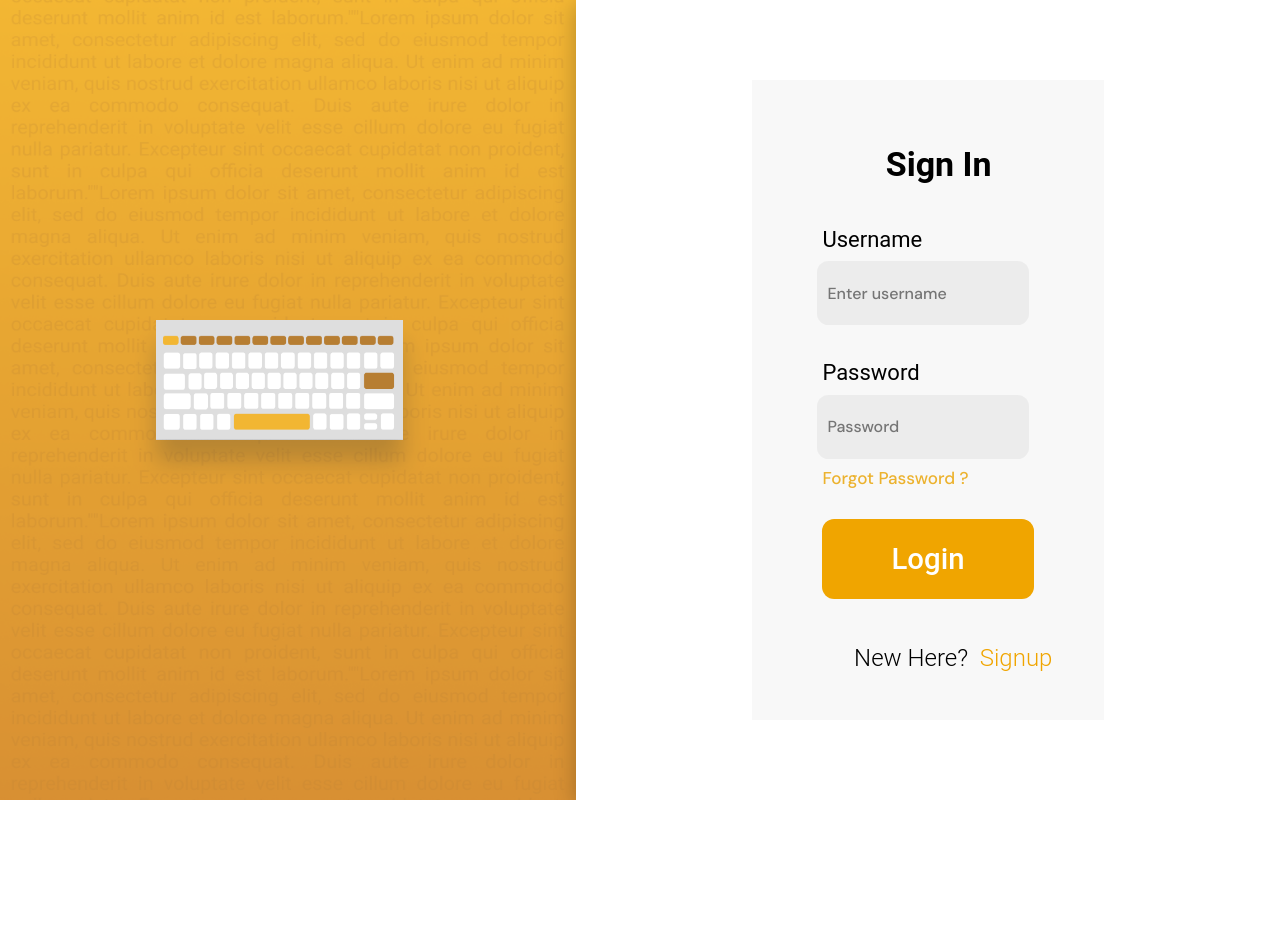
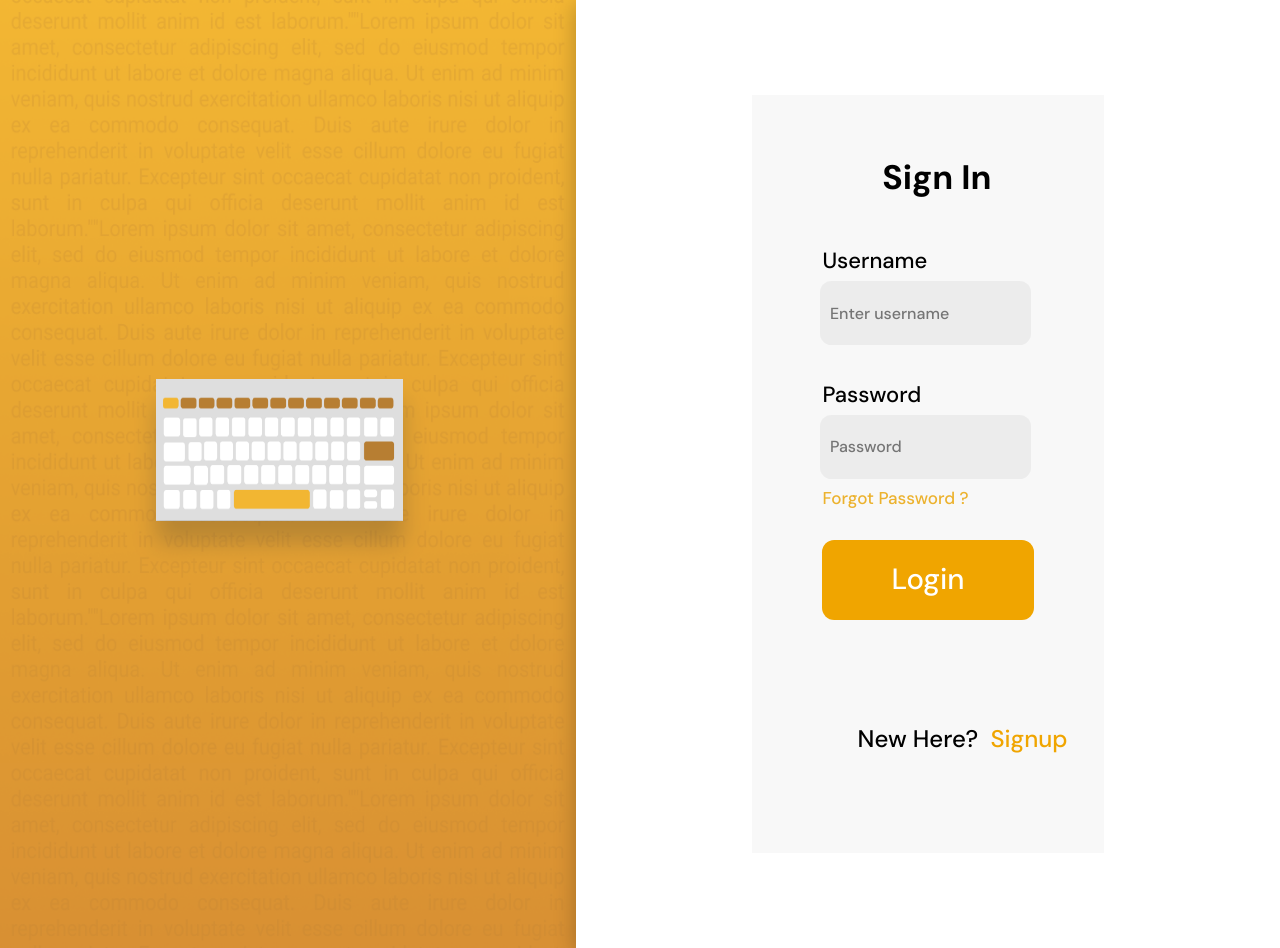
Before and after one commit to typeforslack/frontend, a React (Create React App) app: page /login in a window 1280 px wide. Before the commit the page ends 800 px from the top, so only its background shows below. Built offline with nearby package versions, Linux system fonts and the light colour scheme.

Commit message:
Modified css

```diff
--- a/src/components/loginSignup/login.jsx
+++ b/src/components/loginSignup/login.jsx
@@ -93,6 +93,7 @@ export default class Login extends Component {
           <div className="formBox">
             <div className="signin">Sign In </div>
             <form className="form" onSubmit={this.submitForm}>
+              <div className="detailsdiv">
                 <label className="label">Username</label>
                 <br></br>
 
@@ -107,8 +108,8 @@ export default class Login extends Component {
                     {this.state.errors.username}
                   </h6>
                 }
-
-              <div style={{ marginTop: '10%' }}>
+              </div>
+              <div className="detailsdiv" style={{ marginTop: '10%' }}>
                 <label className="label">Password</label>
 
                 <br></br>
@@ -125,7 +126,8 @@ export default class Login extends Component {
                   </h6>
                 }
               </div>
-              <span className="forgotpwd">Forgot Password ?</span>
+              <div className="forgotpwd">Forgot Password ?</div>
+
               <button className="loginBtn" type="submit">
                 Login
               </button>
--- a/src/components/loginSignup/loginsignup.css
+++ b/src/components/loginSignup/loginsignup.css
@@ -14,6 +14,7 @@
   top: 0px;
   background: linear-gradient(180deg, #f0a500 0%, #cf7500 100%);
   opacity: 0.8;
+  min-height: 948px;
 }
 
 .backgroundImg {
@@ -30,7 +31,6 @@
   background: #d6d6d6;
   box-shadow: 0px 22.4801px 22.4801px rgba(0, 0, 0, 0.25);
 }
-
 .formDetails {
   position: absolute;
   width: 55%;
@@ -39,31 +39,128 @@
   top: 0px;
   background: #ffffff;
   box-shadow: 0px 4.89691px 20.4038px rgba(0, 0, 0, 0.25);
+  min-height: 948px;
 }
 
-.signupBox {
+.formBox {
+  text-align: center;
   width: 50%;
   background-color: rgb(181, 181, 181, 0.1);
-  position: relative;
   left: 25%;
   top: 10%;
   height: 80%;
   position: absolute;
-
-  /* animation: signupfade 5s ease-in; */
+}
+.signin {
+  position: absolute;
+  font-family: 'DM Sans', sans-serif !important;
+  font-size: 34px;
+  font-weight: bold;
+  font-stretch: normal;
+  font-style: normal;
+  line-height: normal;
+  letter-spacing: normal;
+  color: rgb(0, 0, 0);
+  top: 8%;
+  left: 37%;
 }
 
-/* @keyframes signpfade {
-  0% {
-    width: 0%;
-  }
+.form {
+  position: absolute;
+  top: 20%;
+  /* text-align: center; */
+  /* vertical-align: middle; */
+  width: 100%;
+}
+.label {
+  max-width: 100%;
+  font-family: 'DM Sans', sans-serif !important;
+  font-size: 22px;
+  font-weight: normal;
+  font-stretch: normal;
+  font-style: normal;
+  line-height: normal;
+  letter-spacing: normal;
+  color: #000000;
+  position: absolute;
+  left: 20%;
+  word-break: break-all;
+}
 
-  100% {
-    width: 50%;
-  }
-} */
+.txtbox {
+  width: 60%;
+  height: 4rem;
+  border-radius: 11.4px;
+  background-color: rgba(217, 217, 217, 0.4);
+  border-style: none;
+  outline: none;
+  padding: 0 10px;
+  margin-left: -5px;
+  margin-top: 3%;
+}
+.forgotpwd {
+  font-size: 17.1px;
+  font-weight: normal;
+  font-stretch: normal;
+  font-style: normal;
+  line-height: normal;
+  color: #ecb22e;
+  position: absolute;
+  display: block;
+  word-break: break-all;
+  left: 20%;
+  max-width: 100%;
+  font-family: 'DM Sans', sans-serif !important;
+}
+.loginBtn {
+  margin-top: 15%;
+  width: 60%;
+  height: 5rem;
+  border-radius: 12.2px;
+  background-color: #f0a500;
+  color: #ffffff;
+  font-family: 'DM Sans', sans-serif !important;
+  font-size: 29.3px;
+  font-weight: 500;
+  border: none;
+  outline: none !important;
+  max-width: 100%;
+  position: absolute;
+  left: 20%;
+}
+.signupdiv {
+  margin-top: 630px;
+  max-width: 100%;
+}
 
-.formBox {
+.signupBtn {
+  font-family: 'DM Sans', sans-serif !important;
+  font-style: normal;
+  font-weight: 300;
+  font-size: 24px;
+  line-height: 28px;
+  display: flex;
+  align-items: center;
+  text-align: center;
+  color: #000000;
+  font-stretch: normal;
+  letter-spacing: normal;
+  border: none;
+  position: absolute;
+  left: 30%;
+  word-break: break-all;
+}
+
+.signup {
+  cursor: pointer;
+  color: #f0a500;
+}
+
+.signup:hover {
+  text-decoration: underline;
+  text-decoration-color: '#f0a500';
+}
+.signupBox {
   width: 50%;
   background-color: rgb(181, 181, 181, 0.1);
   position: relative;
@@ -73,27 +170,25 @@
   position: absolute;
 }
 
-.signin {
-  text-align: center;
+.signupbtn {
+  margin-top: 9%;
+  width: 60%;
+  height: 5rem;
+  border-radius: 12.2px;
+  background-color: #f0a500;
+  color: #ffffff;
+  font-family: 'DM Sans', sans-serif !important;
+  font-size: 29.3px;
+  font-weight: 500;
+  border: none;
+  outline: none !important;
+  max-width: 100%;
   position: absolute;
-  height: 69.2px;
-  font-family: Roboto;
-  font-size: 34px;
-  font-weight: bold;
-  font-stretch: normal;
-  font-style: normal;
-  line-height: normal;
-  letter-spacing: normal;
-  color: rgb(0, 0, 0);
-  left: 38%;
-  top: 10%;
+  left: 20%;
 }
 
-.form {
-  position: relative;
-  top: 23%;
-  left: 20%;
-}
+/*
+
 
 .label {
   width: 96px;
@@ -108,102 +203,18 @@
   color: #000000;
 }
 
-.txtbox {
-  width: 60%;
-  height: 4rem;
-  border-radius: 11.4px;
-  background-color: rgba(217, 217, 217, 0.4);
-  border-style: none;
-  outline: none;
-  padding: 0 10px;
-  margin-left: -5px;
-}
 
-.forgotpwd {
-  font-size: 17.1px;
-  font-weight: normal;
-  font-stretch: normal;
-  font-style: normal;
-  line-height: normal;
-  /* letter-spacing: normal; */
-  color: #ecb22e;
-  position: relative;
-  display: block;
-  word-break: break-all;
-  position: absolute;
-}
 
-.loginBtn {
-  margin-top: 15%;
-  width: 60%;
-  height: 5rem;
-  border-radius: 12.2px;
-  background-color: #f0a500;
-  color: #ffffff;
-  font-family: Roboto;
-  font-size: 29.3px;
-  font-weight: 500;
-  font-stretch: normal;
-  font-style: normal;
-  line-height: normal;
-  letter-spacing: normal;
-  border: none;
-  outline: none;
-}
 
-.signupbtn {
-  margin-top: 7%;
-  width: 60%;
-  height: 5rem;
-  border-radius: 12.2px;
-  background-color: #f0a500;
-  color: #ffffff;
-  font-family: Roboto;
-  font-size: 29.3px;
-  font-weight: 500;
-  font-stretch: normal;
-  font-style: normal;
-  line-height: normal;
-  letter-spacing: normal;
-  border: none;
-  outline: none;
-}
 
-.signupdiv {
-  position: relative;
-  top: 30%;
-}
 
-.signupBtn {
-  font-family: Roboto;
-  font-style: normal;
-  font-weight: 300;
-  font-size: 24px;
-  line-height: 28px;
-  display: flex;
-  align-items: center;
-  text-align: center;
-  color: #000000;
-  font-stretch: normal;
-  letter-spacing: normal;
-  border: none;
-  position: relative;
-  left: 29%;
-}
 
-.signup {
-  cursor: pointer;
-  color: #f0a500;
-}
 
-.signup:hover {
-  text-decoration: underline;
-  text-decoration-color: '#f0a500';
-}
+
 
 .userText {
   left: 35%;
   position: absolute;
   top: 50%;
   width: 30%;
-}
+} */
--- a/src/components/loginSignup/signup.jsx
+++ b/src/components/loginSignup/signup.jsx
@@ -117,10 +117,10 @@ export default class Login extends React.Component {
           <img src={Logo} alt="Logoimage" className="logoImg" />
         </div>
         <div className="formDetails">
-          <div className="signupBox">
+          <div className="formBox">
             <div className="signin">Sign Up </div>
             <form className="form" onSubmit={this.submitForm}>
-              <div>
+              <div className="detailsdiv">
                 <label className="label">Username</label>
                 <br></br>
 
@@ -136,7 +136,7 @@ export default class Login extends React.Component {
                   </h6>
                 }
               </div>
-              <div style={{ marginTop: '7%' }}>
+              <div className="detailsdiv" style={{ marginTop: '7%' }}>
                 <label className="label">Email</label>
                 <br></br>
 
@@ -153,7 +153,7 @@ export default class Login extends React.Component {
                 }
               </div>
 
-              <div style={{ marginTop: '7%' }}>
+              <div className="detailsdiv" style={{ marginTop: '7%' }}>
                 <label className="label">Password</label>
 
                 <br></br>
```
Lines whose indentation alone changed are shown as unchanged.
